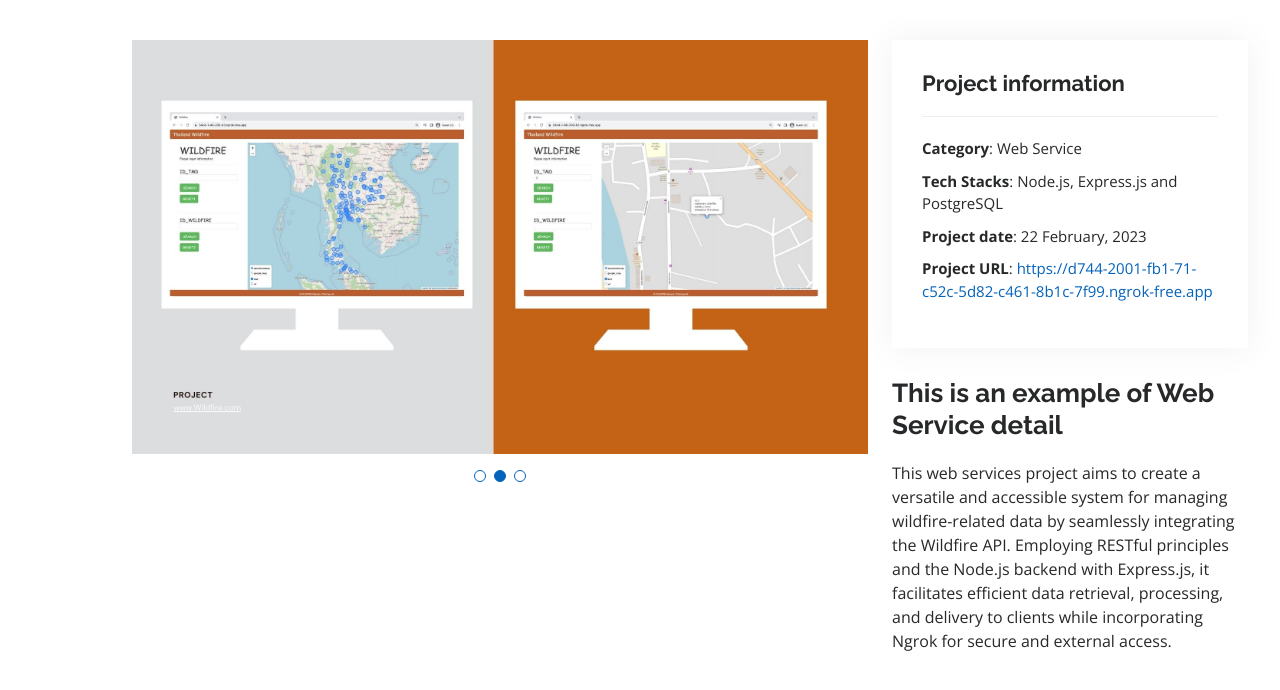
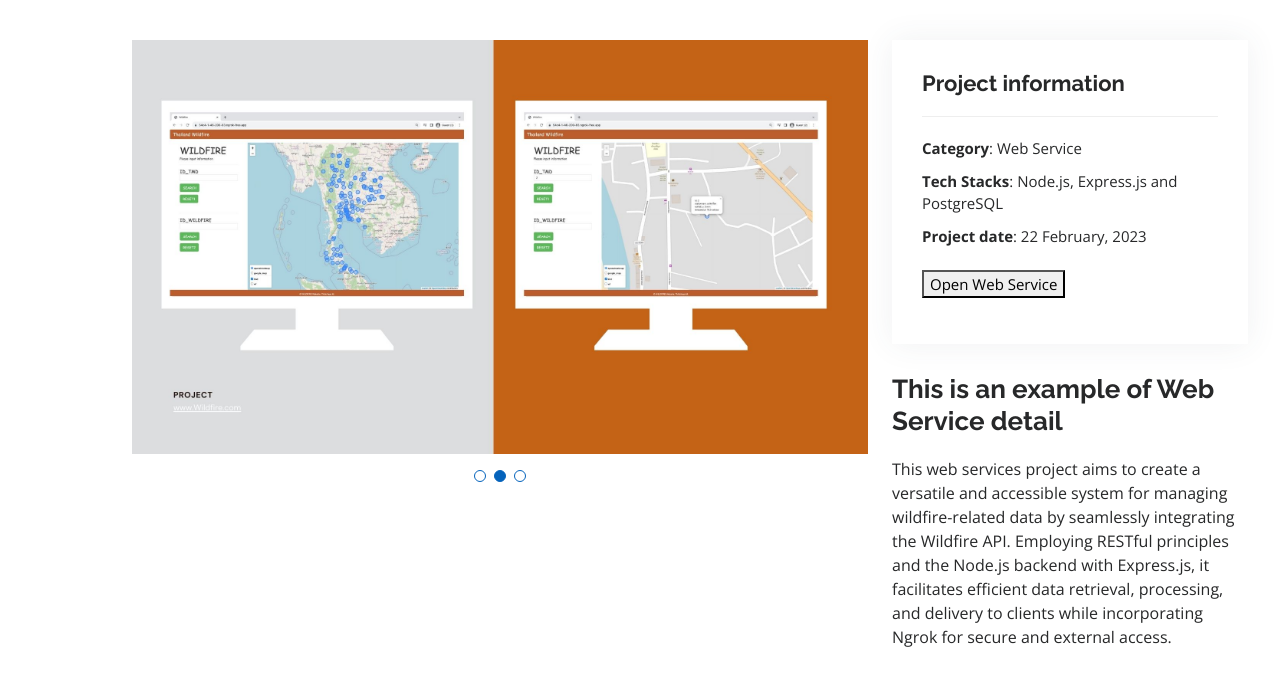
Before and after one commit to ThitichayaMTS/Thitichaya, a plain HTML site: page portfolio-details.html in a window 1280 px wide. Drawn offline with nearby package versions, Linux system fonts and the light colour scheme.

Commit message:
Update portfolio-details.html

```diff
--- a/portfolio-details.html
+++ b/portfolio-details.html
@@ -74,7 +74,9 @@
                 <li><strong>Category</strong>: Web Service</li>
                 <li><strong>Tech Stacks</strong>:  Node.js, Express.js and PostgreSQL</li>
                 <li><strong>Project date</strong>: 22 February, 2023</li>
-                <li><strong>Project URL</strong>: <a href="#">https://d744-2001-fb1-71-c52c-5d82-c461-8b1c-7f99.ngrok-free.app</a></li>
+                <br>
+                <a href="https://d744-2001-fb1-71-c52c-5d82-c461-8b1c-7f99.ngrok-free.app" target="_blank" style="display:none;"></a>
+<button onclick="window.open('https://d744-2001-fb1-71-c52c-5d82-c461-8b1c-7f99.ngrok-free.app', '_blank');">Open Web Service</button>
               </ul>
             </div>
             <div class="portfolio-description">
```
